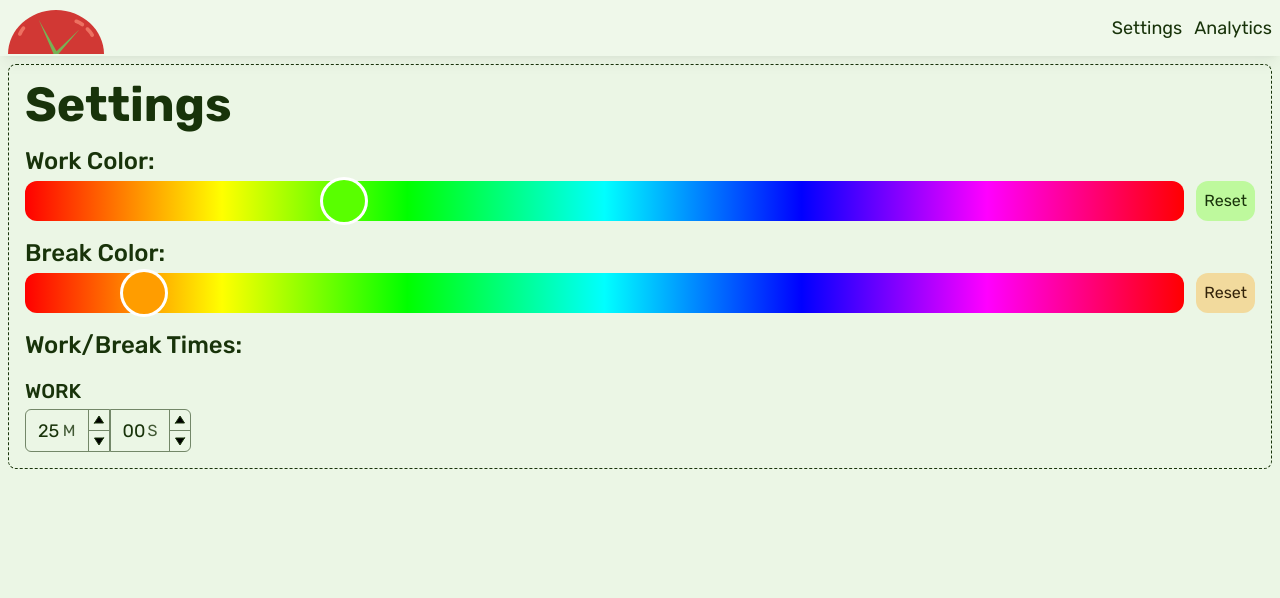
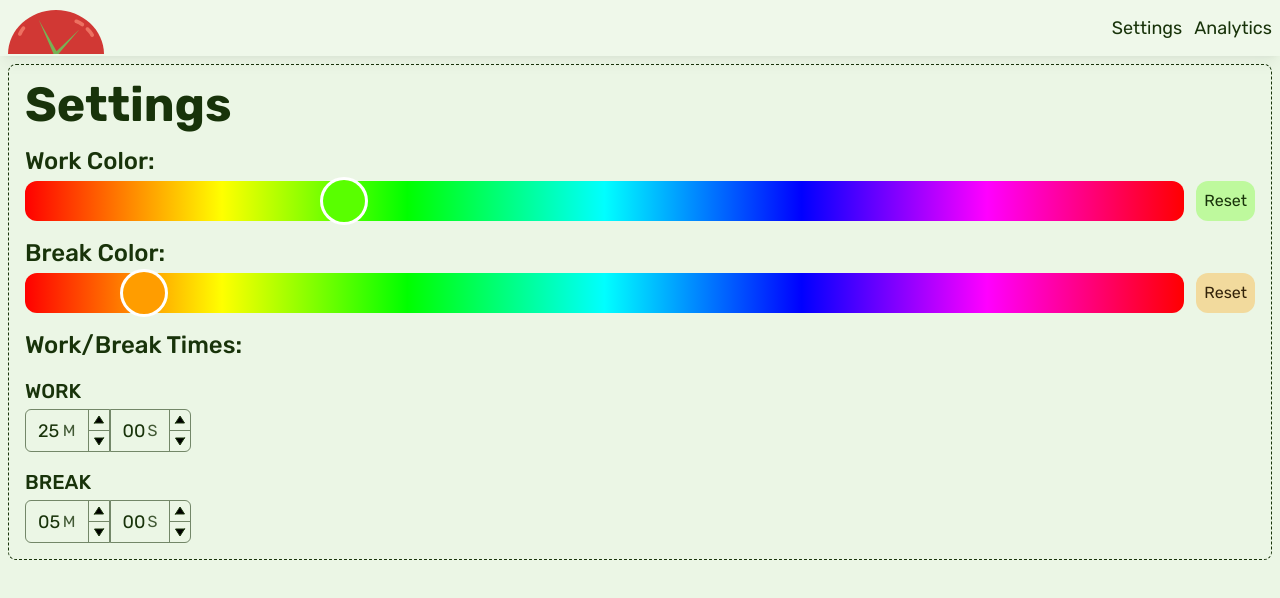
Before and after one commit to SyntaxBox/pomobit, a React (Vite) app: page /settings in a window 1280 px wide. Shown: the top 598 px of the page. Built offline with nearby package versions, Linux system fonts and the light colour scheme.

Commit message:
add beak edit

```diff
--- a/src/routes/settings-page.tsx
+++ b/src/routes/settings-page.tsx
@@ -74,6 +74,11 @@ export default function SettingsPage() {
               time={workShift}
               onChange={(time) => updateSettings({ workShift: time })}
             />
+            <H4>BREAK</H4>
+            <TimeInput
+              time={breakShift}
+              onChange={(time) => updateSettings({ breakShift: time })}
+            />
           </div>
         </div>
       </Container>
```
